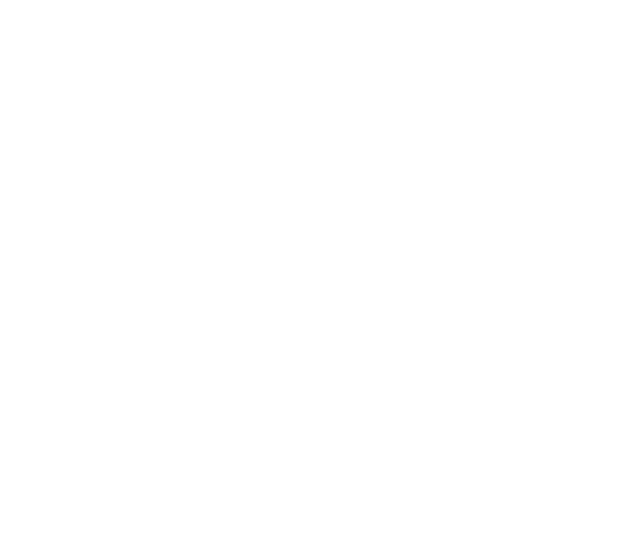
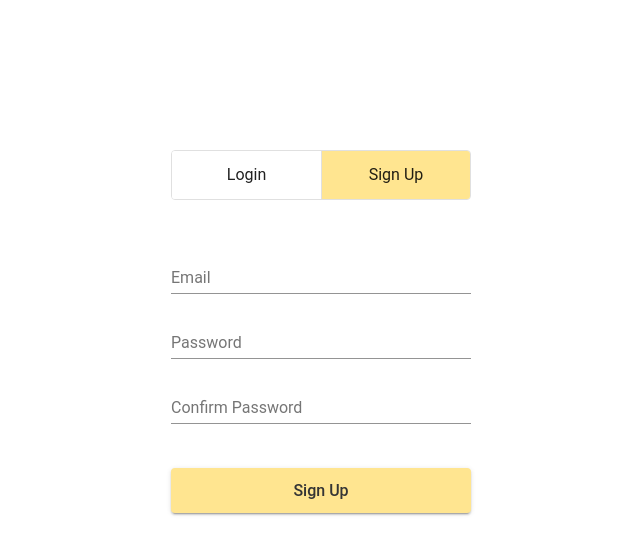
Before and after one commit to marcmerih/smart-route-appstatic, an Angular app in the folder front-end/smart-route-app/: page /accounts in a window 1280 px wide. Before the commit this address led to /. Shown: the top 554 px of the page, without its empty margins (319-959 px from the left). Built offline with nearby package versions, Linux system fonts and the light colour scheme.

Commit message:
created initial accounts page

```diff
--- /dev/null
+++ b/front-end/smart-route-app/src/app/accounts/accounts.component.html
@@ -0,0 +1,46 @@
+<div class="row">
+    <div class="col-md-12 container">
+        <mat-button-toggle-group [(ngModel)]="accountType" aria-label="account-type">
+            <!-- ngModel will change the variable accountType to whatever is selected-->
+            <mat-button-toggle value="Login">Login</mat-button-toggle>
+            <mat-button-toggle value="Sign Up">Sign Up</mat-button-toggle>
+        </mat-button-toggle-group>
+        <br>
+        <br>
+        <div class="account-forms">
+            <!-- Display Login Fields if selected account type is 'Login' -->
+            <ng-container *ngIf="accountType === 'Login'">
+                <mat-form-field appearence="fill" class="text-field">
+                    <mat-label>Email</mat-label>
+                    <input matInput type="text">
+                </mat-form-field>
+                <br>
+                <mat-form-field appearence="fill" class="text-field">
+                    <mat-label>Password</mat-label>
+                    <input matInput type="text">
+                </mat-form-field>
+            </ng-container>
+
+            <!-- Display Signup Fields if selected account type is 'Sign Up' -->
+            <ng-container *ngIf="accountType === 'Sign Up'">
+                <mat-form-field appearence="fill" class="text-field">
+                    <mat-label>Email</mat-label>
+                    <input matInput type="text">
+                </mat-form-field>
+                <br>
+                <mat-form-field appearence="fill" class="text-field">
+                    <mat-label>Password</mat-label>
+                    <input matInput type="password">
+                </mat-form-field>
+                <br>
+                <mat-form-field appearence="fill" class="text-field">
+                    <mat-label>Confirm Password</mat-label>
+                    <input matInput type="password">
+                </mat-form-field>
+            </ng-container>
+            <br>
+            <br>
+            <button mat-raised-button color="primary" class="primary">{{ accountType }}</button>
+        </div>
+    </div>
+</div>
--- /dev/null
+++ b/front-end/smart-route-app/src/app/accounts/accounts.component.scss
@@ -0,0 +1,8 @@
+.container {
+    text-align: center;
+    margin-top: 150px;
+
+    .account-forms {
+        margin-top: 25px;
+    }
+}
--- /dev/null
+++ b/front-end/smart-route-app/src/app/accounts/accounts.component.ts
@@ -0,0 +1,16 @@
+import { Component, OnInit } from '@angular/core';
+
+@Component({
+  selector: 'app-accounts',
+  templateUrl: './accounts.component.html',
+  styleUrls: ['./accounts.component.scss']
+})
+export class AccountsComponent implements OnInit {
+  accountType = 'Sign Up';
+
+  constructor() { }
+
+  ngOnInit(): void {
+  }
+
+}
--- a/front-end/smart-route-app/src/app/app-routing.module.ts
+++ b/front-end/smart-route-app/src/app/app-routing.module.ts
@@ -1,7 +1,13 @@
 import { NgModule } from '@angular/core';
 import { Routes, RouterModule } from '@angular/router';
+import { AccountsComponent } from './accounts/accounts.component';
 
-const routes: Routes = [];
+const routes: Routes = [
+  {
+    path: 'accounts',
+    component: AccountsComponent
+  }
+];
 
 @NgModule({
   imports: [RouterModule.forRoot(routes)],
--- a/front-end/smart-route-app/src/app/app.component.ts
+++ b/front-end/smart-route-app/src/app/app.component.ts
@@ -1,4 +1,5 @@
 import { Component } from '@angular/core';
+import { Router, Routes } from '@angular/router';
 
 @Component({
   selector: 'app-root',
@@ -7,4 +8,9 @@
 })
 export class AppComponent {
   title = 'smart-route-app';
+
+  constructor(public router: Router) {
+    // TO-DO: @MARC ATASOY - change later.
+    this.router.navigateByUrl('accounts');
+  }
 }
--- a/front-end/smart-route-app/src/styles.scss
+++ b/front-end/smart-route-app/src/styles.scss
@@ -35,5 +35,49 @@
 
 /* You can add global styles to this file, and also import other style files */
 
-html, body { height: 100%; }
-body { margin: 0; font-family: Roboto, "Helvetica Neue", sans-serif; }
+html, body {
+  height: 100%;
+  overflow-x: hidden;
+}
+
+body {
+  margin: 0;
+  // Fonts to be selected at later time. @team
+  font-family: Roboto, "Helvetica Neue", sans-serif;
+}
+
+// Global Variables
+
+$yellow: #FFE590;
+$black: rgb(53, 53, 53);
+
+
+
+// Angular Material Styling
+
+mat-button-toggle-group {
+  width: 300px !important;
+
+  mat-button-toggle {
+    width: 150px;
+  }
+}
+
+.text-field, button.primary  {
+    width: 300px !important;
+    font-size: 12pt;
+}
+
+button.primary {
+  height: 45px;
+  background-color: $yellow !important;
+  color: $black !important;
+}
+
+.mat-button-toggle {
+  background-color: white !important;
+}
+
+.mat-button-toggle-checked {
+  background-color: $yellow !important;
+}
```
Also changed, not shown: front-end/smart-route-app/src/app/app.module.ts (+15 -2 lines), 1 other file (tests, documents, lock files or other folders).
